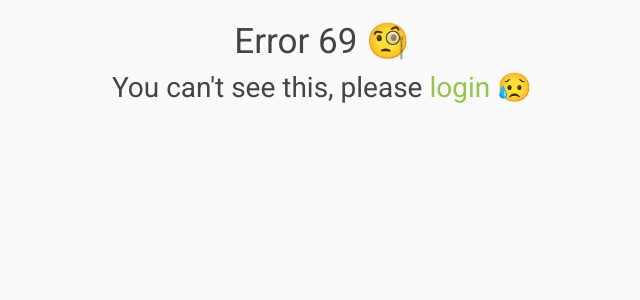
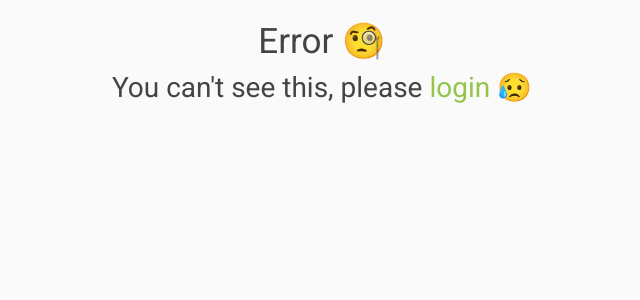
Before and after one commit to h-rub/flask-app-TODO, a Flask app: page / in a window 1280 px wide. Shown: the part 54-354 px from the top of the page, without its empty margins (318-958 px from the left). Run offline with Flask 2, Linux system fonts and the light colour scheme; some libraries are stand-ins or nearby versions.

Commit message:
Update please_login.html

```diff
--- a/togk/templates/please_login.html
+++ b/togk/templates/please_login.html
@@ -1,6 +1,6 @@
 {% extends "layout.html" %}
 {% block content %}
 <br>
-    <h1>Error 69 🧐</h1>
+    <h1>Error 🧐</h1>
     <h2>You can't see this, please <a href="{{ url_for('login') }}">login</a> 😥</h2>
 {% endblock content %}
```
